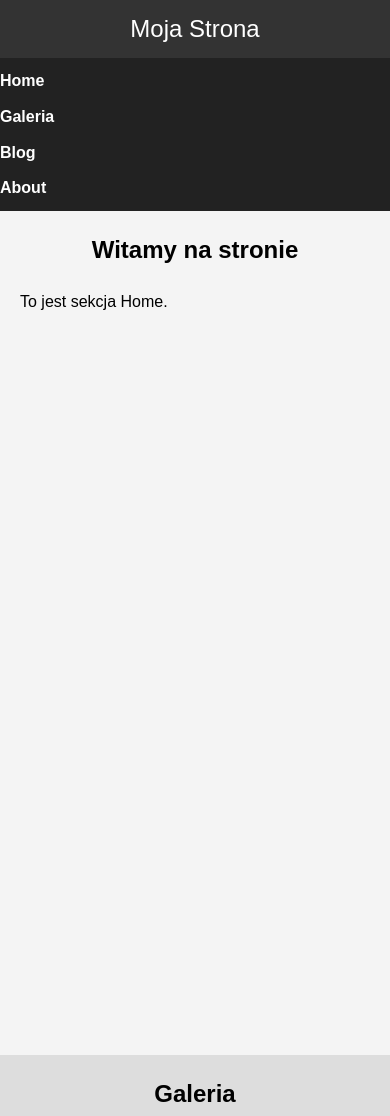
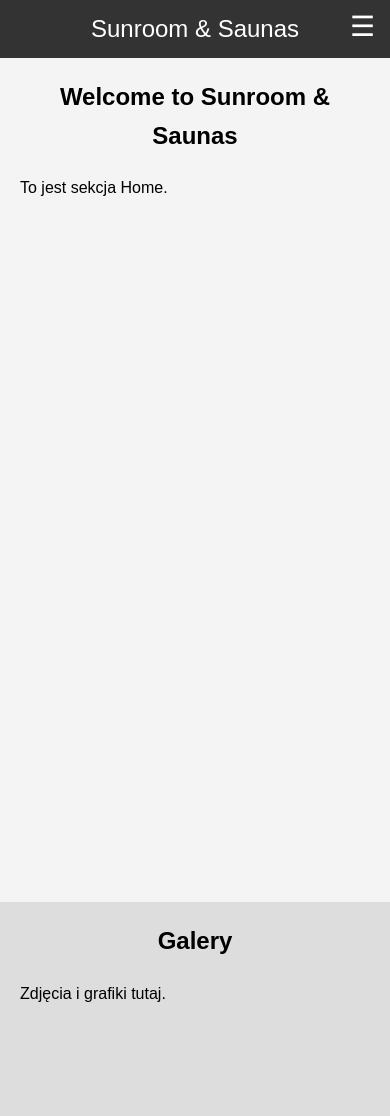
Before and after one commit to slavekk44/sunroom-website, a plain HTML site: page index.html in a window 390 px wide. Shown: the top 1116 px of the page. Drawn offline with Linux system fonts and the light colour scheme.

Commit message:
nowy concept

```diff
--- a/index.html
+++ b/index.html
@@ -3,17 +3,20 @@
 <head>
     <meta charset="UTF-8">
     <meta name="viewport" content="width=device-width, initial-scale=1.0">
-    <title>Moja Strona</title>
+    <title>Sun</title>
     <link rel="stylesheet" href="style.css">
 </head>
 <body>
 
     <header id="header">
-        <div class="site-title">Moja Strona</div>
-        <nav>
+        <div class="site-title">Sunroom & Saunas</div>
+        <button id="menu-toggle" aria-label="Otwórz menu">
+            ☰
+        </button>
+        <nav id="main-nav">
             <ul>
                 <li><a href="#home">Home</a></li>
-                <li><a href="#galeria">Galeria</a></li>
+                <li><a href="#galeria">Galery</a></li>
                 <li><a href="#blog">Blog</a></li>
                 <li><a href="#about">About</a></li>
             </ul>
@@ -21,12 +24,12 @@
     </header>
 
     <section id="home">
-        <h1>Witamy na stronie</h1>
+        <h1>Welcome to Sunroom & Saunas</h1>
         <p>To jest sekcja Home.</p>
     </section>
 
     <section id="galeria">
-        <h1>Galeria</h1>
+        <h1>Galery</h1>
         <p>Zdjęcia i grafiki tutaj.</p>
     </section>
 
@@ -36,28 +39,12 @@
     </section>
 
     <section id="about">
-        <h1>O nas</h1>
+        <h1>About</h1>
         <p>Informacje o stronie lub autorze.</p>
     </section>
 
-    <script>
-        // Skrypt do ukrywania nazwy strony przy scrollu
-        let lastScroll = 0;
-        const header = document.getElementById('header');
-        const title = document.querySelector('.site-title');
-
-        window.addEventListener('scroll', () => {
-            const currentScroll = window.pageYOffset;
-            if (currentScroll > lastScroll && currentScroll > 100) {
-                // scroll w dół – ukryj tytuł
-                title.style.top = '-60px';
-            } else {
-                // scroll w górę – pokaż tytuł
-                title.style.top = '0';
-            }
-            lastScroll = currentScroll;
-        });
-    </script>
+    <!-- Podłączamy osobny plik JS -->
+    <script src="script.js"></script>
 
 </body>
 </html>
--- /dev/null
+++ b/script.js
@@ -0,0 +1,26 @@
+let lastScroll = 0;
+const nav = document.getElementById('main-nav');
+const menuToggle = document.getElementById('menu-toggle');
+const navList = nav.querySelector('ul');
+
+// Funkcja chowająca menu przy scrollu
+window.addEventListener('scroll', () => {
+    const currentScroll = window.pageYOffset;
+
+    if (currentScroll > lastScroll && currentScroll > 100) {
+        // scroll w dół – ukryj menu (tylko na desktopie)
+        if (window.innerWidth > 768) {
+            nav.style.top = '-60px';
+        }
+    } else {
+        // scroll w górę – pokaż menu
+        nav.style.top = '0';
+    }
+
+    lastScroll = currentScroll;
+});
+
+// Funkcja hamburgera
+menuToggle.addEventListener('click', () => {
+    navList.classList.toggle('show');
+});
--- a/style.css
+++ b/style.css
@@ -23,6 +23,10 @@ header {
     font-size: 24px;
     text-align: center;
     padding: 10px 0;
+}
+
+/* MENU */
+nav {
     transition: top 0.3s;
     position: relative;
 }
@@ -46,6 +50,19 @@ nav a:hover {
     color: #ff9900;
 }
 
+/* HAMBURGER */
+#menu-toggle {
+    display: none;
+    background: none;
+    border: none;
+    color: white;
+    font-size: 28px;
+    cursor: pointer;
+    position: absolute;
+    right: 15px;
+    top: 10px;
+}
+
 /* SEKCJE */
 section {
     min-height: 100vh;
@@ -62,10 +79,19 @@ h1 {
     text-align: center;
 }
 
-/* RESPONSYWNE */
+/* RESPONSYWNE - MOBILE */
 @media (max-width: 768px) {
     nav ul {
         flex-direction: column;
         gap: 10px;
+        display: none;
+    }
+
+    nav ul.show {
+        display: flex;
+    }
+
+    #menu-toggle {
+        display: block;
     }
 }
```
